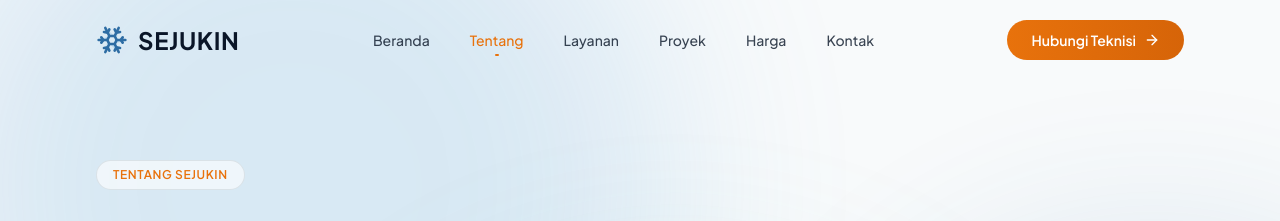
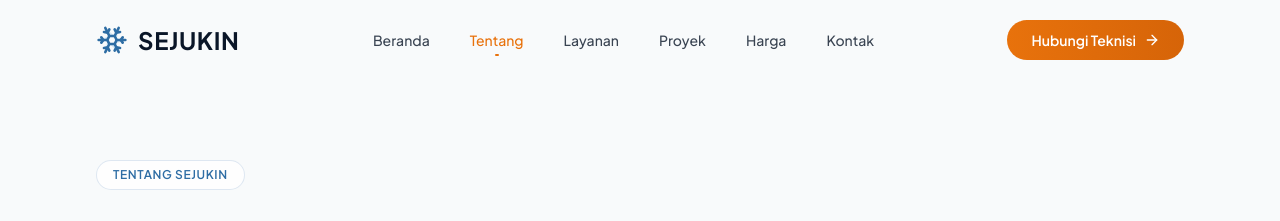
Before and after one commit to nanangsanjaya0896/Website-Dumy-3, a React (Vite) app: page /about in a window 1280 px wide. Shown: the top 221 px of the page. Built offline with nearby package versions, Linux system fonts and the light colour scheme.

Commit message:
Background seperti ARKTIS: hapus aurora, latar bersih, section berselang-seling putih/ice
Co-authored-by: arena-agent <297053741+arena-agent@users.noreply.github.com>

```diff
--- a/src/components/AboutPreview.jsx
+++ b/src/components/AboutPreview.jsx
@@ -9,7 +9,7 @@ const ABOUT_IMG =
 
 export default function AboutPreview() {
   return (
-    <section className="py-24 md:py-32">
+    <section className="bg-white py-24 md:py-32">
       <div className="mx-auto max-w-7xl px-4 sm:px-6 md:px-8 lg:px-16 xl:px-24">
         <div className="grid items-center gap-12 lg:grid-cols-12 lg:gap-16">
           <Reveal className="lg:col-span-6">
--- a/src/components/BrandLogos.jsx
+++ b/src/components/BrandLogos.jsx
@@ -23,7 +23,7 @@ function BrandChip({ brand }) {
 
 export default function BrandLogos() {
   return (
-    <section className="border-y border-hairline bg-white/40 py-10 backdrop-blur-sm">
+    <section className="border-y border-brand-silver/50 bg-white py-10">
       <p className="eyebrow mb-7 px-4 text-center text-brand-secondary">
         Melayani semua merek AC utama
       </p>
--- a/src/components/ContactCTA.jsx
+++ b/src/components/ContactCTA.jsx
@@ -6,7 +6,7 @@ import { company } from "../data/company";
 
 export default function ContactCTA() {
   return (
-    <section className="py-24 md:py-32">
+    <section className="bg-white py-24 md:py-32">
       <div className="mx-auto max-w-7xl px-4 sm:px-6 md:px-8 lg:px-16 xl:px-24">
         <Reveal>
           <div className="gradient-border">
--- a/src/components/PageHeader.jsx
+++ b/src/components/PageHeader.jsx
@@ -8,7 +8,7 @@ export default function PageHeader({ label, title, description, children }) {
           initial={{ opacity: 0, y: 16 }}
           animate={{ opacity: 1, y: 0 }}
           transition={{ duration: 0.6, ease: [0.32, 0.72, 0, 1] }}
-          className="glass inline-flex items-center gap-2 rounded-full px-4 py-1.5 text-xs font-semibold tracking-wider text-brand-accent uppercase"
+          className="glass inline-flex items-center gap-2 rounded-full px-4 py-1.5 text-xs font-semibold tracking-wider text-brand-accent-ink uppercase"
         >
           {label}
         </motion.span>
--- a/src/components/ProjectsPreview.jsx
+++ b/src/components/ProjectsPreview.jsx
@@ -7,7 +7,7 @@ import { projects } from "../data/projects";
 
 export default function ProjectsPreview() {
   return (
-    <section className="py-24 md:py-32">
+    <section className="bg-white py-24 md:py-32">
       <div className="mx-auto max-w-7xl px-4 sm:px-6 md:px-8 lg:px-16 xl:px-24">
         <div className="grid items-center gap-14 lg:grid-cols-12">
           <Reveal className="lg:col-span-5">
--- a/src/components/ServicesPreview.jsx
+++ b/src/components/ServicesPreview.jsx
@@ -8,7 +8,7 @@ export default function ServicesPreview() {
   const featured = services.slice(0, 4);
 
   return (
-    <section className="py-24 md:py-32">
+    <section className="bg-brand-ice py-24 md:py-32">
       <div className="mx-auto max-w-7xl px-4 sm:px-6 md:px-8 lg:px-16 xl:px-24">
         <Reveal className="mx-auto max-w-2xl text-center">
           <p className="eyebrow">Layanan utama</p>
--- a/src/components/StatCounter.jsx
+++ b/src/components/StatCounter.jsx
@@ -25,7 +25,7 @@ function StatItem({ stat, index }) {
 
 export default function StatCounter() {
   return (
-    <section className="py-24 md:py-32">
+    <section className="bg-gradient-to-b from-white via-brand-bg to-brand-ice py-24 md:py-32">
       <div className="mx-auto max-w-7xl px-4 sm:px-6 md:px-8 lg:px-16 xl:px-24">
         <Reveal className="mx-auto max-w-2xl text-center">
           <p className="eyebrow">Jejak Sejukin</p>
--- a/src/index.css
+++ b/src/index.css
@@ -21,23 +21,8 @@
 
   --shadow-soft: 0 24px 60px -32px rgb(10 22 40 / 0.28);
 
-  --animate-aurora-slow: aurora-drift 22s ease-in-out infinite alternate;
-  --animate-aurora-slower: aurora-drift 26s ease-in-out infinite alternate-reverse;
-  --animate-aurora-mid: aurora-drift 18s ease-in-out infinite alternate;
   --animate-marquee: marquee 38s linear infinite;
   --animate-wa-pulse: wa-pulse 2.4s ease-out infinite;
-
-  @keyframes aurora-drift {
-    0% {
-      transform: translate3d(0, 0, 0) scale(1);
-    }
-    50% {
-      transform: translate3d(6vw, -4vh, 0) scale(1.15);
-    }
-    100% {
-      transform: translate3d(-4vw, 5vh, 0) scale(0.95);
-    }
-  }
 
   @keyframes marquee {
     from {
@@ -91,7 +76,9 @@ body {
     color: var(--color-brand-ink);
     text-wrap: balance;
     font-kerning: normal;
-    font-feature-settings: "kern" 1, "liga" 1;
+    font-feature-settings:
+      "kern" 1,
+      "liga" 1;
   }
 
   .display-hero {
@@ -186,11 +173,11 @@ body {
 }
 
 .glass {
-  @apply border border-hairline bg-white/60 backdrop-blur-xl;
+  @apply border border-brand-silver/60 bg-white/80 backdrop-blur-xl;
 }
 
 .glass-strong {
-  @apply border border-hairline bg-white/70 backdrop-blur-xl;
+  @apply border border-brand-silver/60 bg-white/90 backdrop-blur-xl;
 }
 
 .gradient-border {
@@ -305,7 +292,6 @@ body {
   html {
     scroll-behavior: auto;
   }
-  .aurora-blob,
   .wa-ping {
     animation: none !important;
   }
--- a/src/layouts/MainLayout.jsx
+++ b/src/layouts/MainLayout.jsx
@@ -4,23 +4,9 @@ import Footer from "../components/Footer";
 import WhatsAppFloat from "../components/WhatsAppFloat";
 import AIChatWidget from "../components/AIChatWidget";
 
-function Aurora() {
-  return (
-    <div
-      aria-hidden="true"
-      className="pointer-events-none fixed inset-0 -z-10 overflow-hidden"
-    >
-      <div className="aurora-blob animate-aurora-slow absolute -top-32 -left-24 h-[42rem] w-[42rem] rounded-full bg-brand-sky opacity-20 blur-[90px]" />
-      <div className="aurora-blob animate-aurora-slower absolute top-1/3 -right-40 h-[38rem] w-[38rem] rounded-full bg-brand-accent-ink opacity-16 blur-[90px]" />
-      <div className="aurora-blob animate-aurora-mid absolute -bottom-40 left-1/4 h-[36rem] w-[36rem] rounded-full bg-brand-mint opacity-20 blur-[90px]" />
-    </div>
-  );
-}
-
 export default function MainLayout() {
   return (
     <div className="relative min-h-screen overflow-x-clip">
-      <Aurora />
       <a
         href="#main"
         className="focus-ring sr-only rounded-full bg-brand-navy px-5 py-3 text-sm font-semibold text-white focus:not-sr-only focus:fixed focus:top-3 focus:left-3 focus:z-[100]"
--- a/src/pages/HomePage.jsx
+++ b/src/pages/HomePage.jsx
@@ -11,7 +11,7 @@ import Reveal from "../components/Reveal";
 
 function CompanyCardSection() {
   return (
-    <section className="py-24 md:py-32">
+    <section className="bg-brand-ice py-24 md:py-32">
       <div className="mx-auto max-w-7xl px-4 sm:px-6 md:px-8 lg:px-16 xl:px-24">
         <div className="grid items-center gap-14 lg:grid-cols-12">
           <Reveal className="lg:col-span-7">
```
